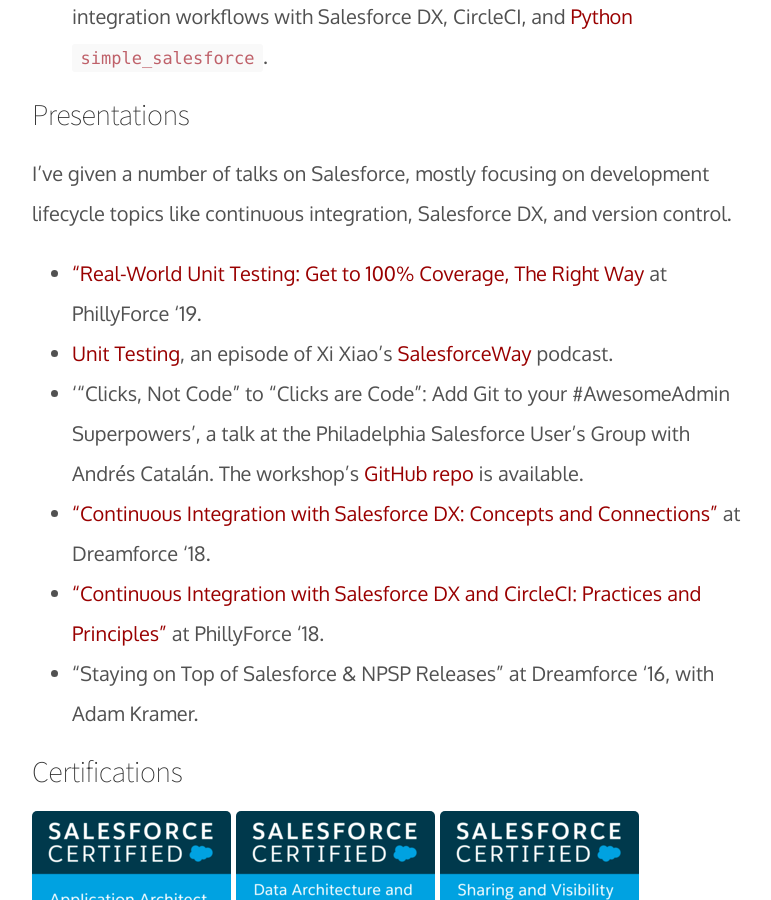
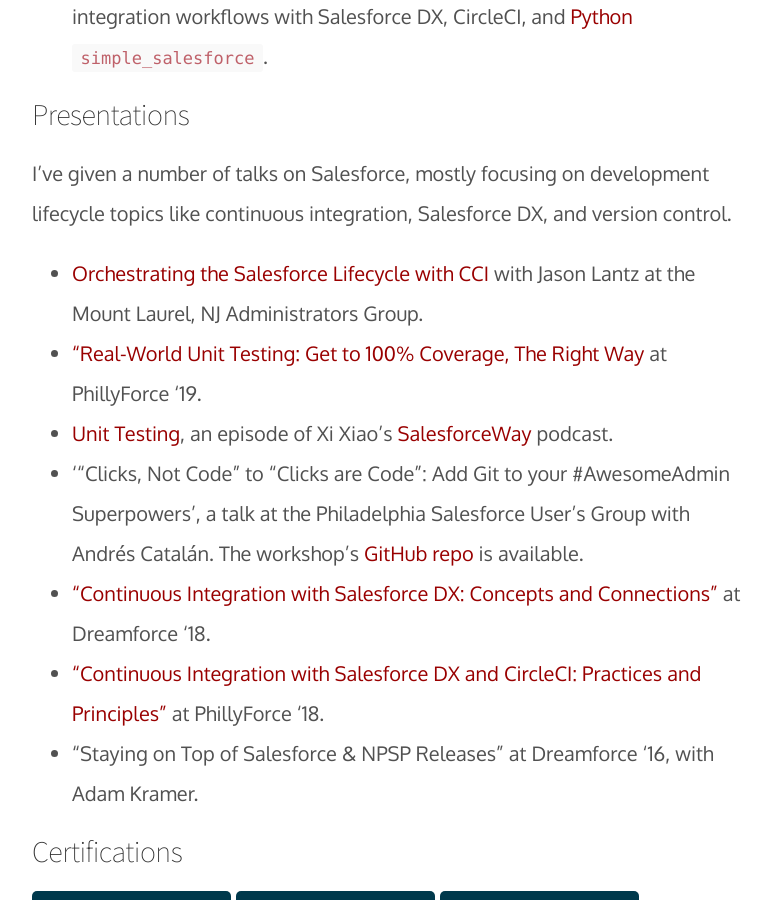
Before and after one commit to davidmreed/davidmreed.github.io, a Jekyll site: the page built from about.md, in a window 1280 px wide and 900 px high, scrolled down 1302 px. Shown: the whole window, without its empty margins (248-1019 px from the left). Built offline with Jekyll 4.4.1, drawn with Linux system fonts in a browser that asks for light colours; some web fonts are replaced.

Commit message:
Update about.md

```diff
--- a/about.md
+++ b/about.md
@@ -29,6 +29,7 @@
 
 I've given a number of talks on Salesforce, mostly focusing on development lifecycle topics like continuous integration, Salesforce DX, and version control.
 
+ - [Orchestrating the Salesforce Lifecycle with CCI](https://trailblazercommunitygroups.com/events/details/salesforce-mount-laurel-nj-administrators-group-presents-orchestrating-the-salesforce-lifecycle-with-cci-salesforceorg-special-event/) with Jason Lantz at the Mount Laurel, NJ Administrators Group.
  - ["Real-World Unit Testing: Get to 100% Coverage, The Right Way](https://www.youtube.com/watch?v=JkjTDxbYPgY) at PhillyForce '19.
  - [Unit Testing](https://salesforceway.com/podcast/unit-testing/), an episode of Xi Xiao's [SalesforceWay](https://salesforceway.com/) podcast.
  - '“Clicks, Not Code” to “Clicks are Code”: Add Git to your #AwesomeAdmin Superpowers', a talk at the Philadelphia Salesforce User's Group with Andrés Catalán. The workshop's [GitHub repo](https://github.com/davidmreed/clicks-are-code) is available.
```
